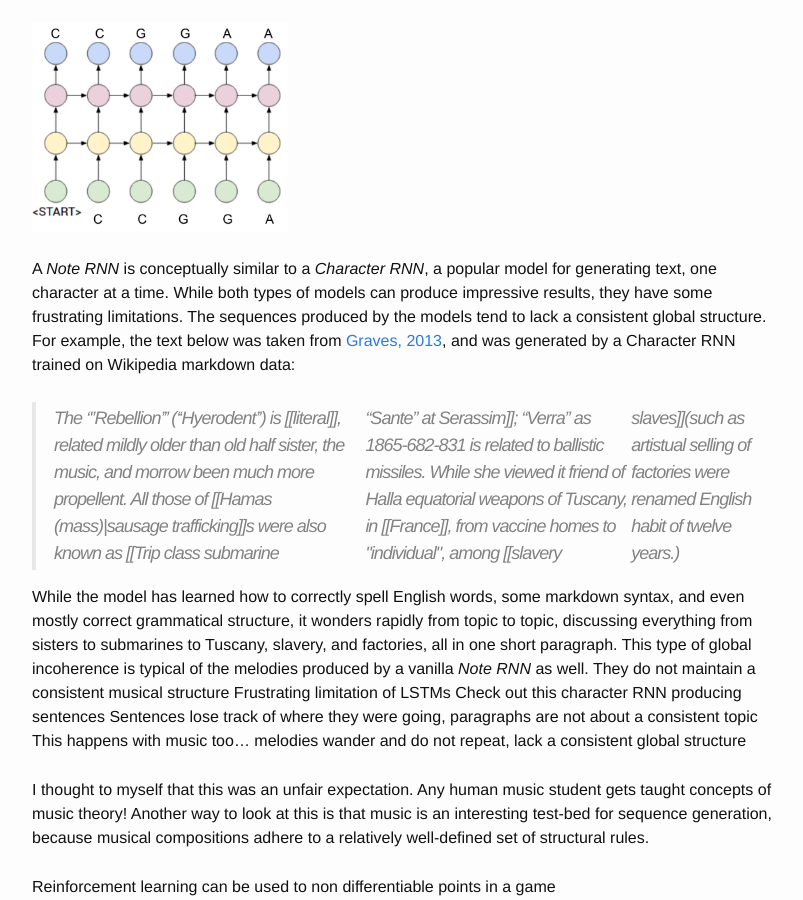
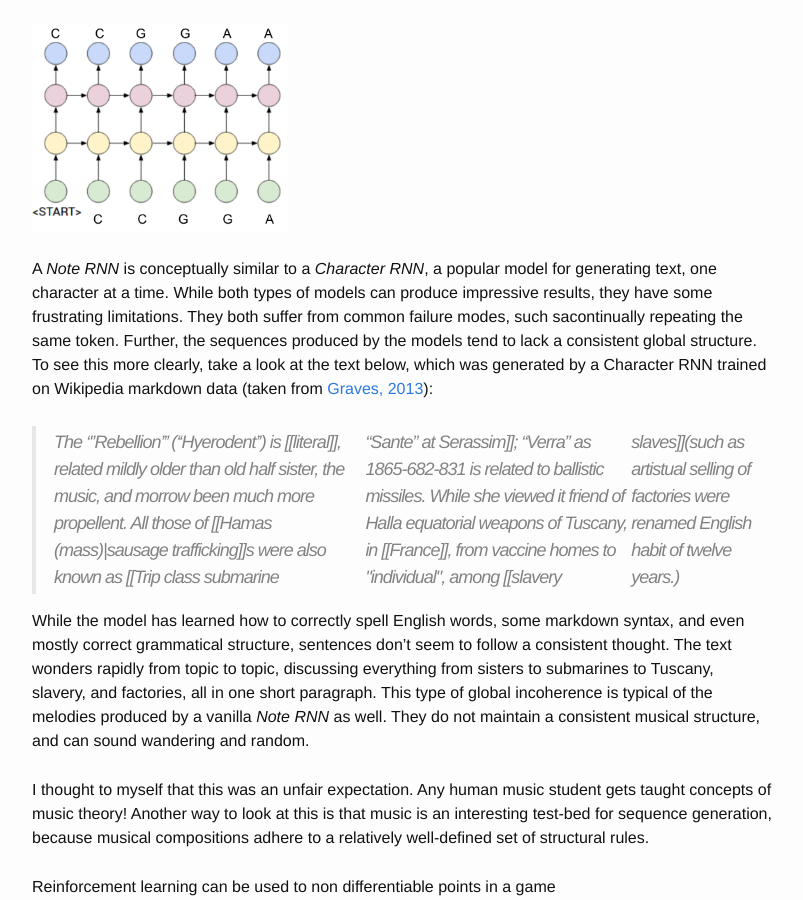
Before and after one commit to notfuchsia/notfuchsia.github.io, a Jekyll site: the page built from _posts/2016-10-10-natasha.markdown, in a window 1280 px wide and 900 px high, scrolled down 478 px. Shown: the whole window, without its empty margins (238-1041 px from the left). Built offline with Jekyll 4.4.1, drawn with Linux system fonts in a browser that asks for light colours; formulas are drawn with MathJax 3.

Commit message:
almost 2 paragraphs

```diff
--- a/_posts/2016-10-10-natasha.markdown
+++ b/_posts/2016-10-10-natasha.markdown
@@ -11,15 +11,11 @@ When I joined [Magenta][magenta] as an intern this summer, the team was hard at
 
 <img src="/assets/rl_rnn/note_rnn_model.png" width="256">
 
-<!--With a little hard work and creativity, a *Note RNN* can produce [nice melodies][elliot song].--> A *Note RNN* is conceptually similar to a *Character RNN*, a popular model for generating text, one character at a time. While both types of models can produce impressive results, they have some frustrating limitations. The sequences produced by the models tend to lack a consistent global structure. For example, the text below was taken from [Graves, 2013][graves], and was generated by a Character RNN trained on Wikipedia markdown data:
+<!--With a little hard work and creativity, a *Note RNN* can produce [nice melodies][elliot song].--> A *Note RNN* is conceptually similar to a *Character RNN*, a popular model for generating text, one character at a time. While both types of models can produce impressive results, they have some frustrating limitations. They both suffer from common failure modes, such sacontinually repeating the same token. Further, the sequences produced by the models tend to lack a consistent global structure. To see this more clearly, take a look at the text below, which was generated by a Character RNN trained on Wikipedia markdown data (taken from [Graves, 2013][graves]):
 
 >The '''Rebellion''' (''Hyerodent'') is \[\[literal\]\], related mildly older than old half sister, the music, and morrow been much more propellent. All those of \[\[Hamas (mass)\|sausage trafficking\]\]s were also known as \[\[Trip class submarine|"Sante" at Serassim\]\]; "Verra" as 1865-682-831 is related to ballistic missiles. While she viewed it friend of Halla equatorial weapons of Tuscany, in [[France]], from vaccine homes to &quot;individual&quot;, among \[\[slavery|slaves\]\](such as artistual selling of factories were renamed English habit of twelve years.)
 
-While the model has learned how to correctly spell English words, some markdown syntax, and even  mostly correct grammatical structure, it wonders rapidly from topic to topic, discussing everything from sisters to submarines to Tuscany, slavery, and factories, all in one short paragraph. This type of global incoherence is typical of the melodies produced by a vanilla *Note RNN* as well. They do not maintain a consistent musical structure
-Frustrating limitation of LSTMs
-Check out this character RNN producing sentences
-Sentences lose track of where they were going, paragraphs are not about a consistent topic
-This happens with music too... melodies wander and do not repeat, lack a consistent global structure
+While the model has learned how to correctly spell English words, some markdown syntax, and even  mostly correct grammatical structure, sentences don't seem to follow a consistent thought. The text wonders rapidly from topic to topic, discussing everything from sisters to submarines to Tuscany, slavery, and factories, all in one short paragraph. This type of global incoherence is typical of the melodies produced by a vanilla *Note RNN* as well. They do not maintain a consistent musical structure, and can sound wandering and random.
 
 I thought to myself that this was an unfair expectation.
 Any human music student gets taught concepts of music theory!
```
